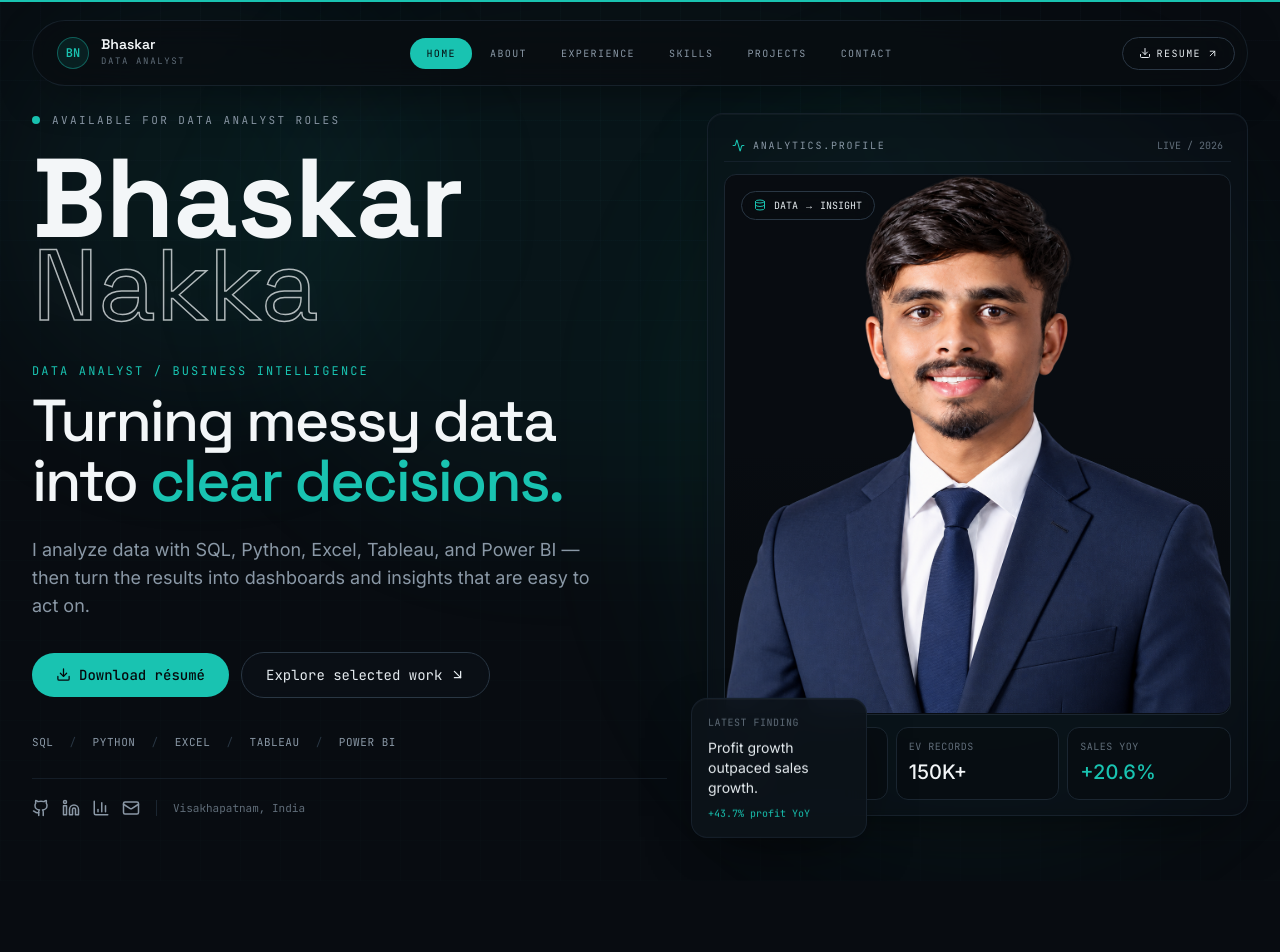
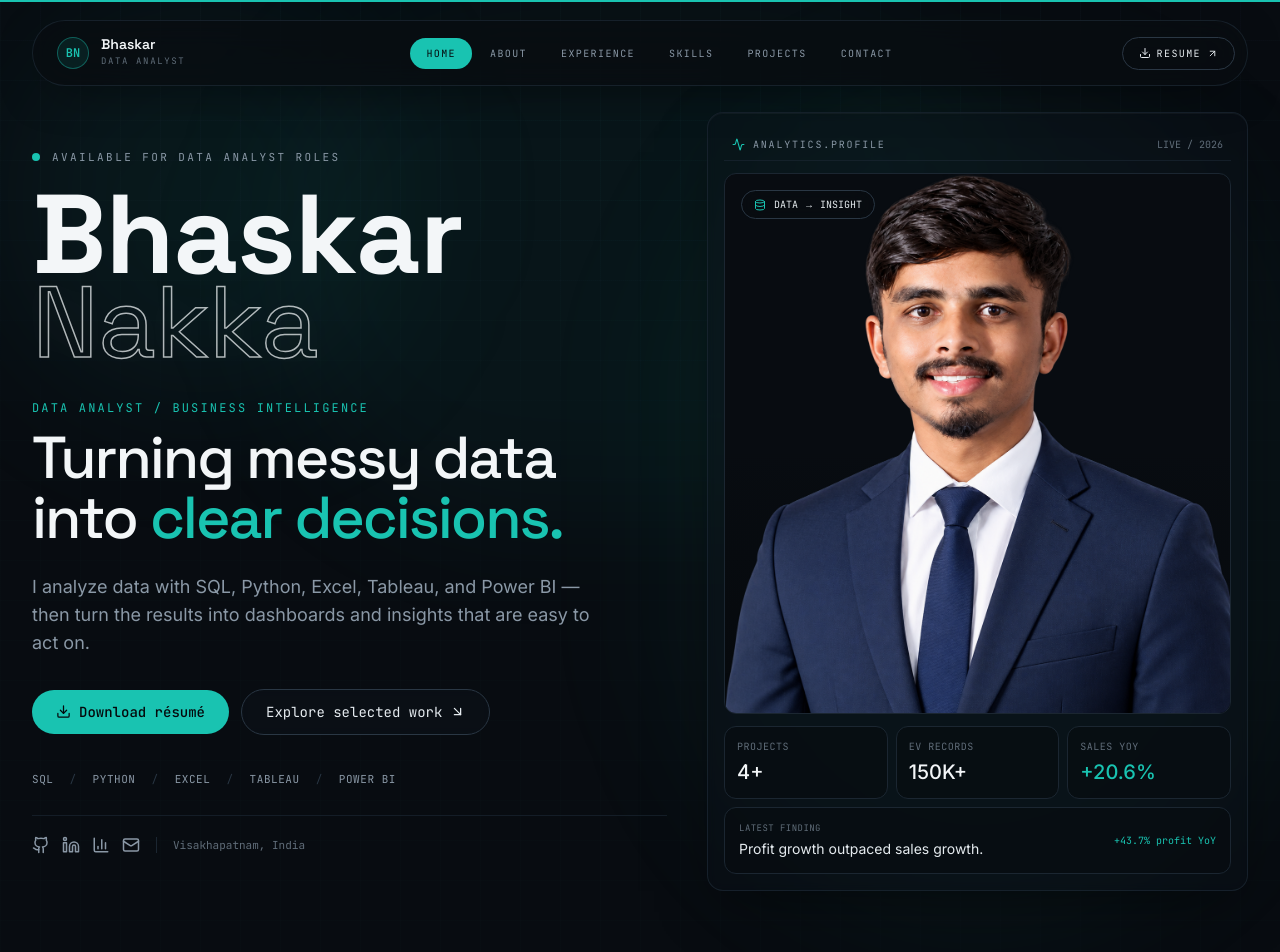
Before and after one commit to bhaskar-nb/portfolio, a Next.js app: page / in a window 1280 px wide. Shown: the top 952 px of the page. Built offline with nearby package versions, Linux system fonts and the light colour scheme.

Commit message:
Fix hero floating finding card alignment

```diff
--- a/components/Hero.tsx
+++ b/components/Hero.tsx
@@ -138,17 +138,17 @@ export default function Hero() {
                 <div className="mt-1 text-xl font-medium text-teal">+20.6%</div>
               </div>
             </div>
+
+            <div className="mt-2 rounded-xl border border-base-500 bg-base-800/70 p-3 sm:p-3.5">
+              <div className="flex flex-col gap-1.5 sm:flex-row sm:items-center sm:justify-between sm:gap-4">
+                <div className="min-w-0">
+                  <div className="font-mono text-[9px] uppercase tracking-wider text-ink-600">Latest finding</div>
+                  <div className="mt-1 text-xs leading-5 text-ink-200 sm:text-sm">Profit growth outpaced sales growth.</div>
+                </div>
+                <div className="shrink-0 font-mono text-[9px] text-teal sm:text-[10px]">+43.7% profit YoY</div>
+              </div>
+            </div>
           </div>
-
-          <motion.div
-            animate={{ y: [0, -7, 0] }}
-            transition={{ duration: 5, repeat: Infinity, ease: "easeInOut" }}
-            className="panel absolute -bottom-7 -left-4 hidden w-44 bg-base-700/90 p-4 backdrop-blur-md sm:block"
-          >
-            <div className="font-mono text-[10px] uppercase tracking-wider text-ink-600">Latest finding</div>
-            <div className="mt-2 text-sm leading-5 text-ink-200">Profit growth outpaced sales growth.</div>
-            <div className="mt-2 font-mono text-[10px] text-teal">+43.7% profit YoY</div>
-          </motion.div>
         </motion.div>
       </div>
     </section>
```
